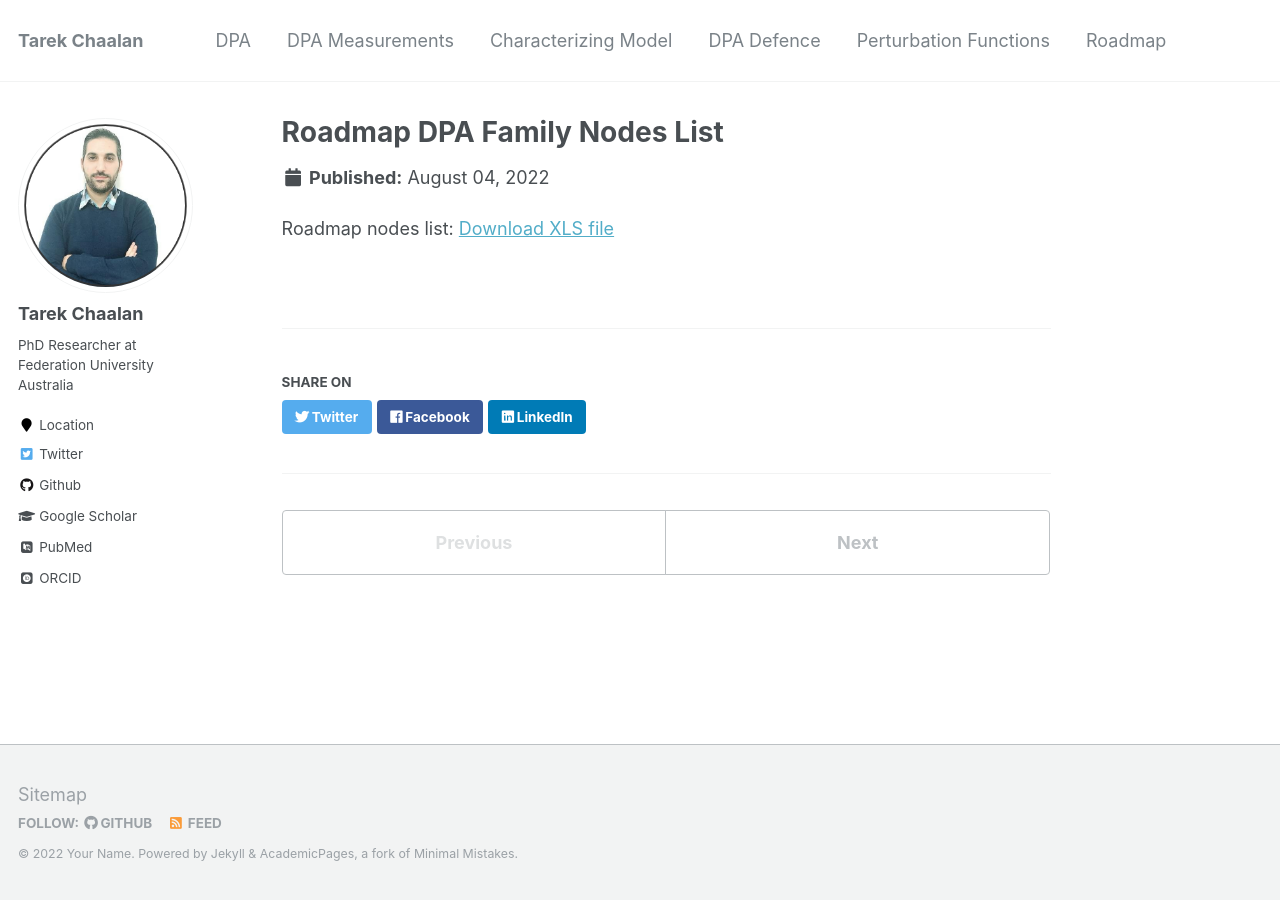
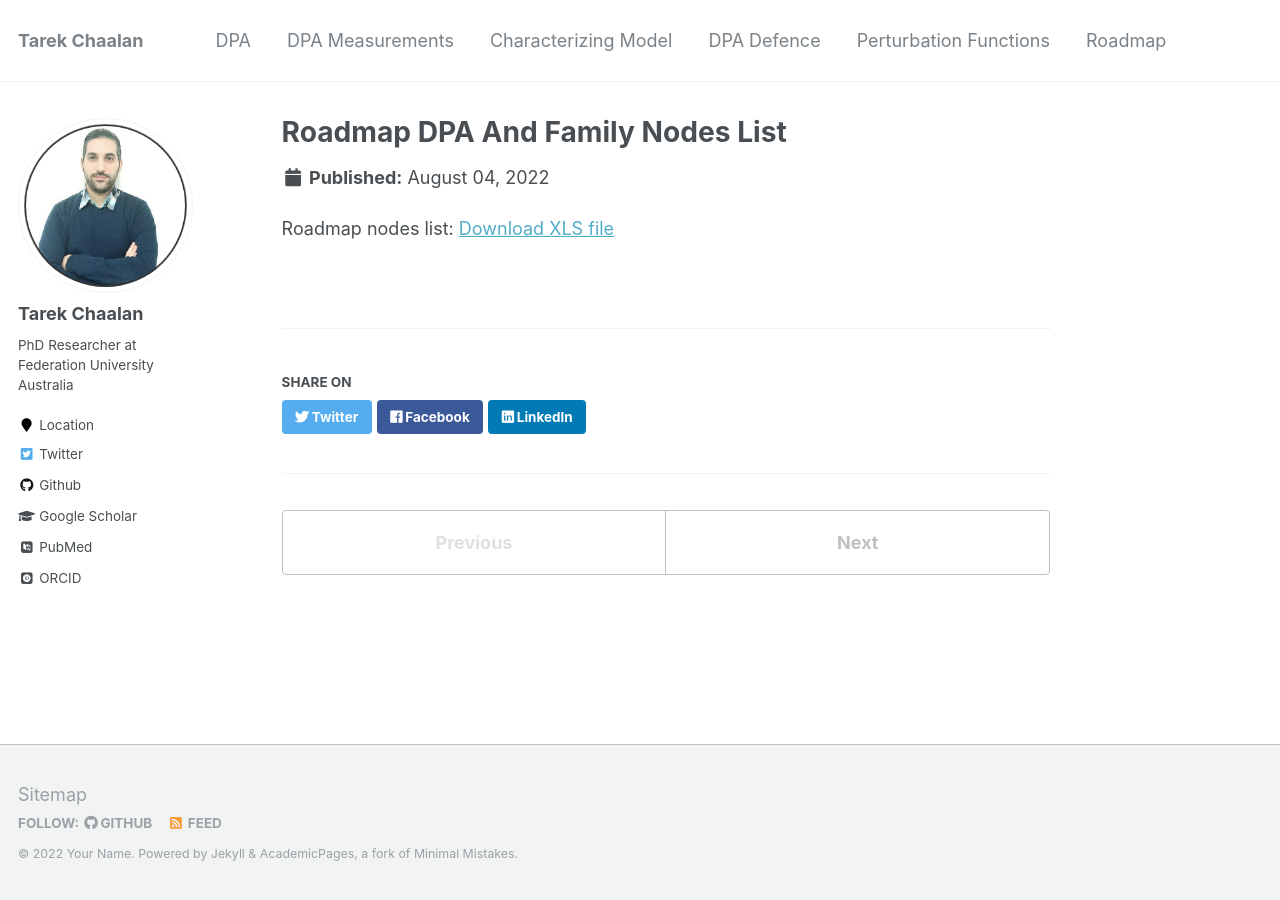
Before and after one commit to phoenixml/roadmap.github.io, a Jekyll site: the page built from _roadmap/roadmap-1.md, in a window 1280 px wide. Built offline with Jekyll 4.4.1, drawn with Linux system fonts in a browser that asks for light colours; some web fonts are replaced.

Commit message:
Signed-off-by: Tarek <tarekshaalan.au@gmail.com>

```diff
--- a/_roadmap/roadmap-1.md
+++ b/_roadmap/roadmap-1.md
@@ -1,6 +1,6 @@
 ---
-title: "Roadmap DPA Family Nodes List"
-excerpt: " "
+title: "Roadmap DPA And Family Nodes List"
+excerpt: "<img src='../images/Roadmap-Sample.png'><br/>"
 collection: roadmap
 ---
 
```
Also changed, not shown: images/Roadmap-Sample.png (added).
